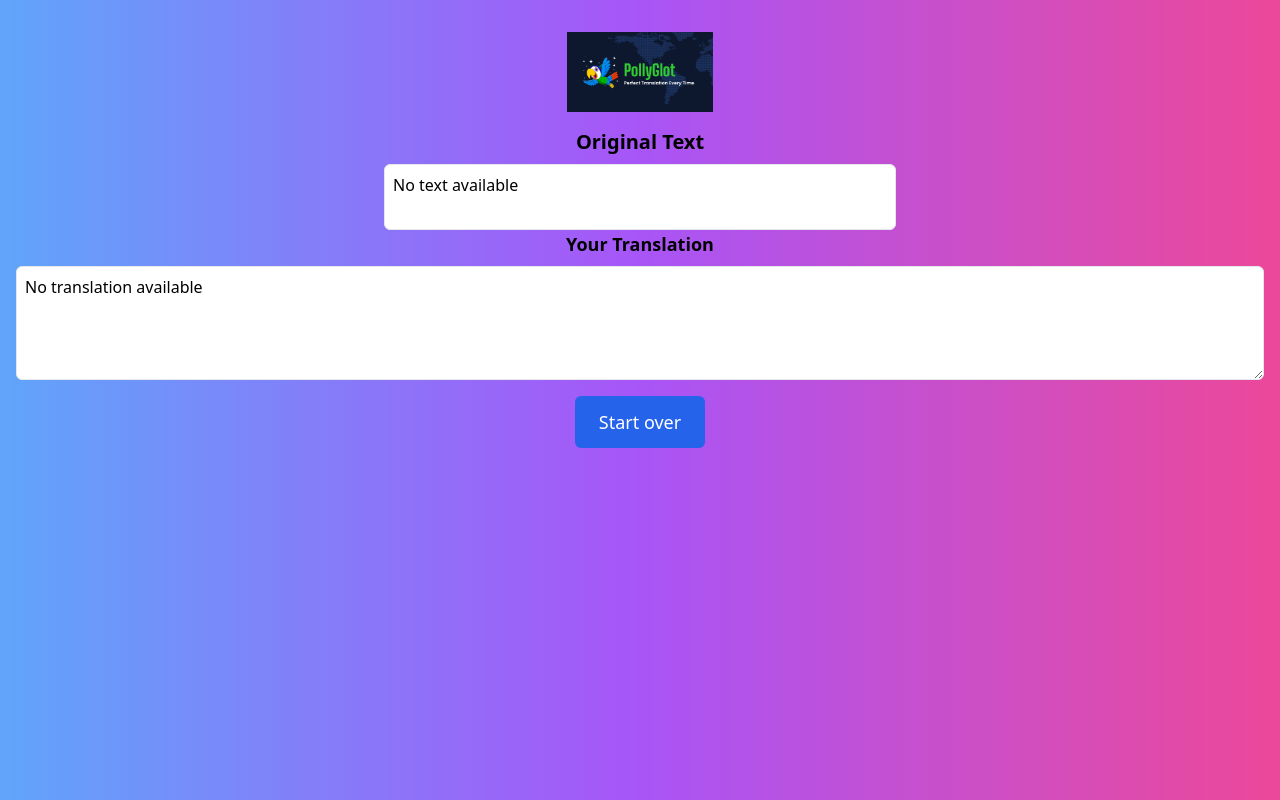
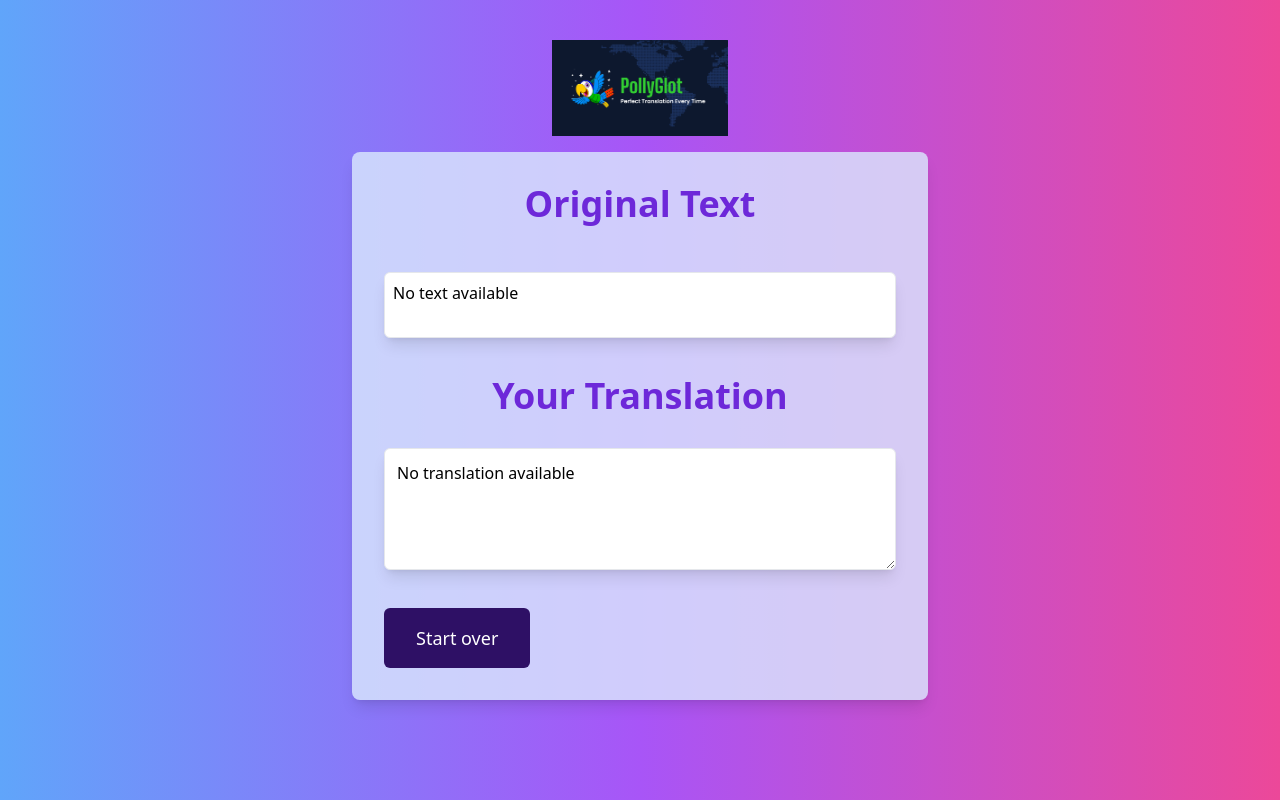
Before and after one commit to ElenaOikonomou/PolyGlot_AI, a React (Vite) app: page /result in a window 1280 px wide. Built offline with nearby package versions, Linux system fonts and the light colour scheme.

Commit message:
tailwindcss_corrections

```diff
--- a/src/App.jsx
+++ b/src/App.jsx
@@ -80,13 +80,13 @@ const App = () =>  {
 
       <div className="flex flex-col items-center p-4 md:p-6 lg:p-8">
         <NavBar />
-        <div className="w-full max-w-md md:max-w-lg lg:max-w-xl bg-white shadow-lg rounded-lg p-6">
-        <h2 className="text-blue-800 text-lg md:text-xl font-bold text-center">Text to translate</h2>
-        <textarea id="text-to-translate" className= "w-full max-w-lg p-2 border rounded-md text-sm md:text-base resize-none" placeholder="Type your text here" onChange={textToTranslate} value= {inputText}></textarea>
-        <h2 className='text-blue-800 font-poppins font-bold'>Select language</h2>
+        <div className="w-full max-w-md md:max-w-lg lg:max-w-xl bg-blue-100 bg-opacity-80 shadow-lg rounded-lg p-8 space-y-5">
+        <h2 className="text-violet-700 text-3xl md:text-4xl font-extrabold text-center mb-6 ">Text to translate</h2>
+        <textarea id="text-to-translate"  className="w-full max-w-lg p-5 border bg-blue-50 text-blue-800 rounded-md text-sm md:text-base resize-none shadow-lg"  placeholder="Type your text here" onChange={textToTranslate} value= {inputText}></textarea>
+        <h2 className='text-violet-700 font-poppins font-bold  mb-4'>Select language</h2>
 
        {languages.map((lang, index) => (
-        <label key={index} className='flex'>
+        <label key={index} className='flex space-x-2'>
 
           <input className="m-1" type="radio" name="language" value={lang.name} checked={language === lang.name} onChange = {handleChange}/>
           <img src={lang.flag} alt={lang.name} className='h-4 w-5 mr-2 '/>
@@ -94,7 +94,7 @@ const App = () =>  {
 
         </label>))}
 
-           <button className="mt-4 px-6 py-3 bg-blue-600 text-white rounded-md hover:bg-blue-700 text-lg" onClick={generateTranslation}>Translate</button>
+           <button className="mt-4  px-8 py-4 bg-violet-950 text-white rounded-md hover:bg-violet-700 text-lg transition-all duration-300" onClick={generateTranslation}>Translate</button>
 
         </div>
       </div>
--- a/src/components/NavBar.jsx
+++ b/src/components/NavBar.jsx
@@ -4,7 +4,7 @@ import React from 'react'
 const NavBar = () => {
   return (
     <div className="flex justify-center p-4">
-        <img src="src\assets\logo.png" alt='logo_pic' className="h-12 md:h-16 lg:h-20" />
+        <img src="src\assets\logo.png" alt='logo_pic' className="h-24 md:h-28 lg:h-32 transition-all duration-300" />
 
     </div>
   )
--- a/src/components/ResultPage.jsx
+++ b/src/components/ResultPage.jsx
@@ -10,19 +10,21 @@ const ResultPage = () => {
     const inputText = location.state?.inputText || "No text available"
 
   return (
-    <div className="p-4 flex flex-col items-center">
+    <div className="flex flex-col items-center p-6 md:p-8 lg:p-10">
       <NavBar/>
-        <h2 className="text-lg md:text-xl font-semibold mb-2 text-center">Original Text</h2>
-        <textarea readOnly className="w-full max-w-lg p-2 border rounded-md text-sm md:text-base resize-none" value={inputText || ""}></textarea>
-        <h2 className="text-lg font-semibold mb-2">Your Translation</h2>
-        <textarea value={translatedText} readOnly className="w-full p-2 border rounded-md" rows="4"></textarea>
+      <div className="w-full max-w-md md:max-w-lg lg:max-w-xl bg-blue-100 bg-opacity-80 shadow-lg rounded-lg p-8 space-y-8">
+        <h2 className="text-violet-700 text-3xl md:text-4xl font-bold text-center  mb-4 transition-all duration-300">Original Text</h2>
+        <textarea readOnly className="w-full max-w-lg p-2 border rounded-md text-sm md:text-base resize-none shadow-lg" value={inputText || ""}></textarea>
+        <h2 className="text-violet-700 text-3xl md:text-4xl font-bold text-center mb-4 transition-all duration-300">Your Translation</h2>
+        <textarea value={translatedText} readOnly className="w-full max-w-lg p-3 border rounded-md shadow-lg" rows="4"></textarea>
         <button
-         className="mt-4 px-6 py-3 bg-blue-600 text-white rounded-md hover:bg-blue-700 text-lg"
+         className="mt-4  px-8 py-4 bg-violet-950 text-white rounded-md hover:bg-violet-700 text-lg transition-all duration-300"
         onClick={() => navigate("/")}
 
         >Start over
 
         </button>
+      </div>
     </div>
   )
 }
```
